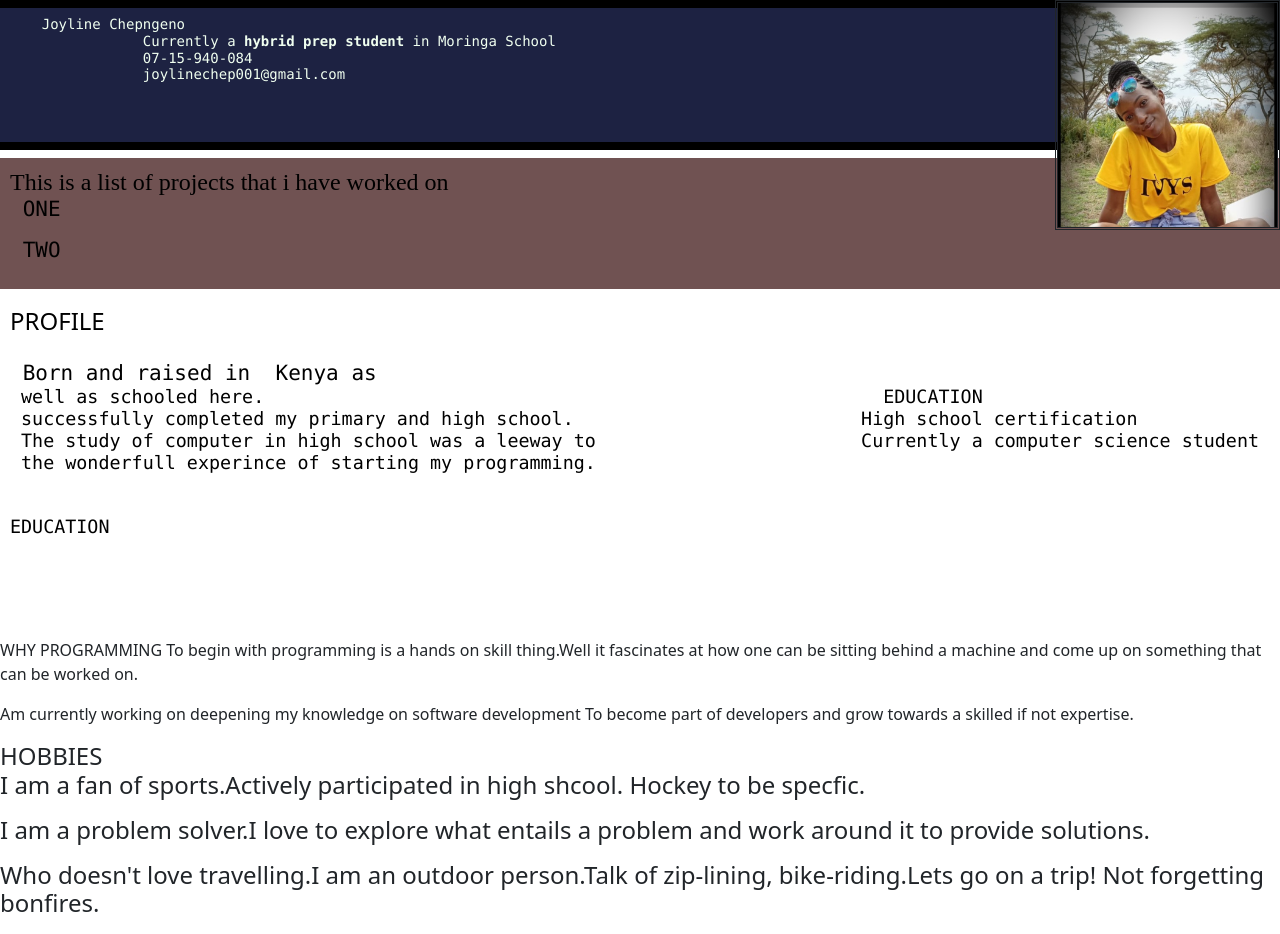
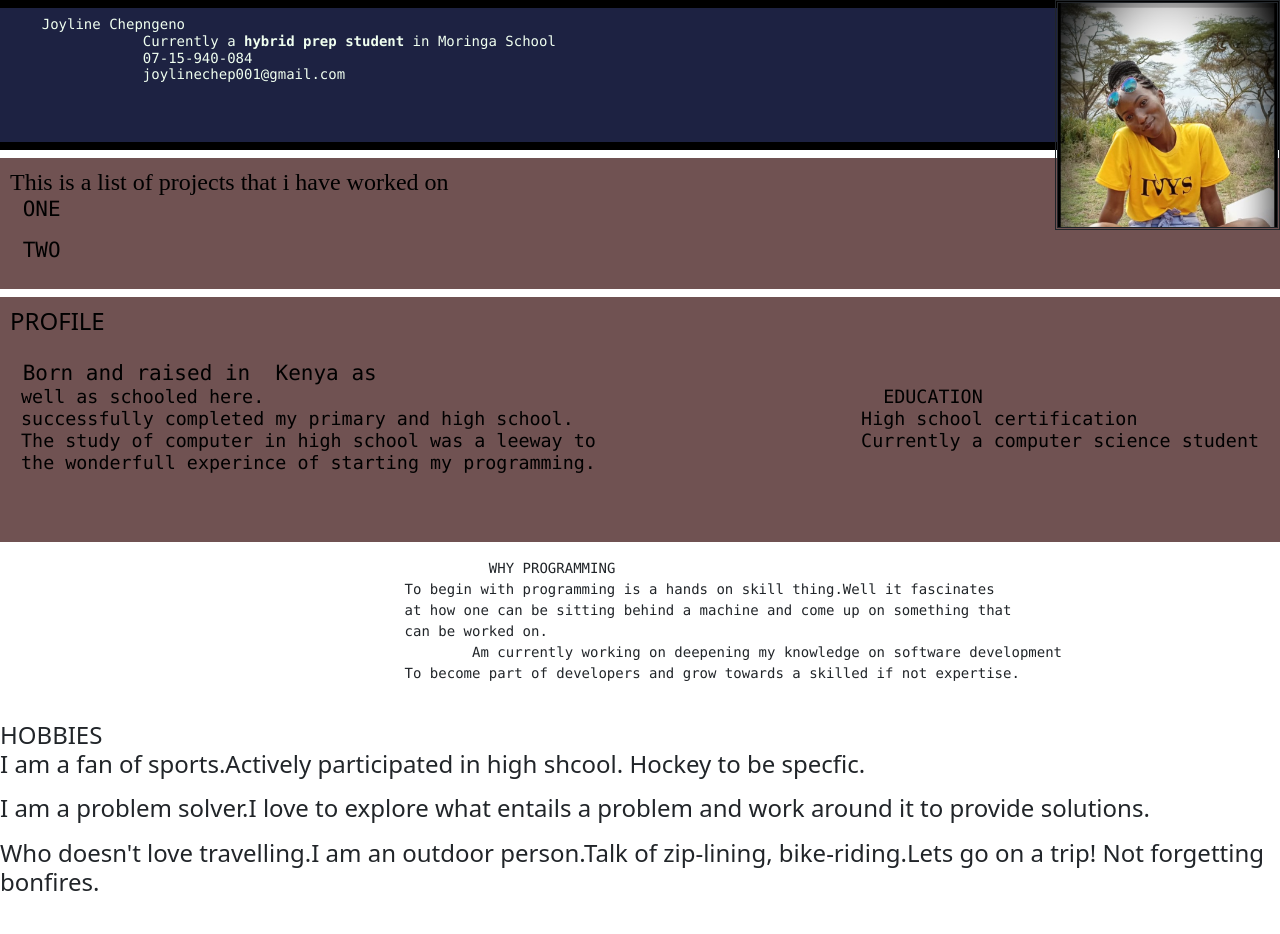
Before and after one commit to joyline254/Portofolio-repo, a plain HTML site: page myportofolio.html in a window 1280 px wide. After the commit the page ends 913 px from the top, so only its background shows below. Drawn offline with Linux system fonts and the light colour scheme.

Commit message:
Change font

```diff
--- a/css/style.css
+++ b/css/style.css
@@ -29,6 +29,7 @@ h3{font-size: x-large;
     color: black;
     border: 8px black;
     padding: 10px;
-    background-color: (rgb112, 82, 82);
+    background-color: rgb(112, 82, 82);
+
 
 }
--- a/myportofolio.html
+++ b/myportofolio.html
@@ -23,17 +23,16 @@
  well as schooled here.                                                        EDUCATION
  successfully completed my primary and high school.                          High school certification
  The study of computer in high school was a leeway to                        Currently a computer science student in Kabarak university
- the wonderfull experince of starting my programming.</pre>  <pre>EDUCATION   </pre>
+ the wonderfull experince of starting my programming.</pre>                  </pre>
              </h3>
-					 <p>
+					 <p>        <pre>
 					                  WHY PROGRAMMING
 				              	To begin with programming is a hands on skill thing.Well it fascinates
 				              	at how one can be sitting behind a machine and come up on something that
 				              	can be worked on.
-					</p>
-					<p>
 					          	Am currently working on deepening my knowledge on software development
 				              	To become part of developers and grow towards a skilled if not expertise.
+												</pre>
 			    </p>
 				<h4>
 					HOBBIES
```
Lines whose indentation alone changed are shown as unchanged.
